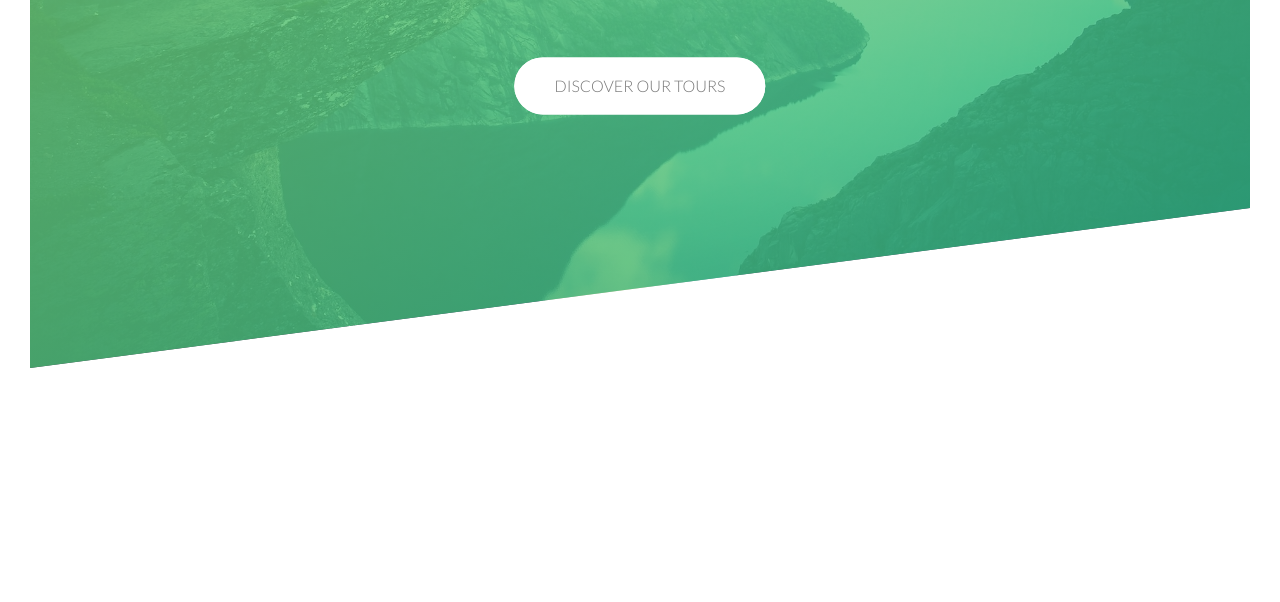
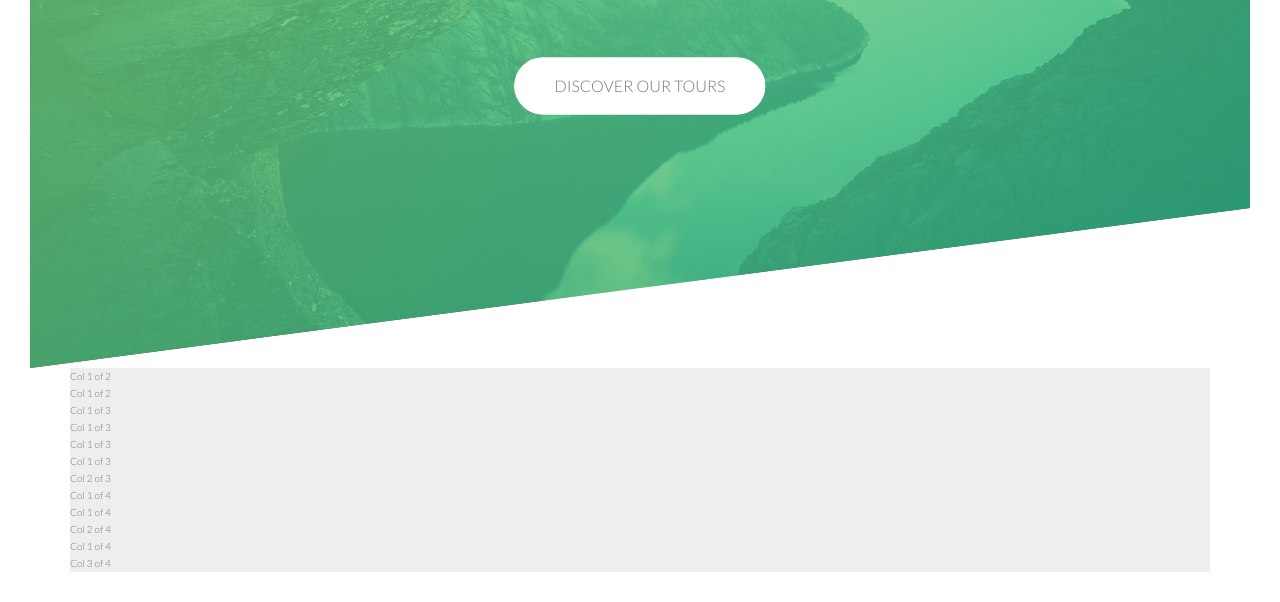
Before and after one commit to afrenchel/Natours, a website: page index.html in a window 1280 px wide. Shown: the part 422-1024 px from the top of the page. Before the commit the page ends 820 px from the top, so only its background shows below. Drawn offline with Linux system fonts and the light colour scheme.

Commit message:
changed main scss import order, and started grid test

```diff
--- a/index.html
+++ b/index.html
@@ -31,5 +31,75 @@
         </div>
 
     </header>
+
+    <section class="grid-test">
+
+        <div class="row">
+            <div class="col-1-of-2">
+                 Col 1 of 2
+
+            </div>
+            <div class="col-1-of-2">
+                Col 1 of 2
+            </div>
+</div>
+
+            <div class="row">
+                <div class="col-1-of-3">
+                     Col 1 of 3
+
+                </div>
+
+                <div class="col-1-of-3">
+                    Col 1 of 3
+                </div>
+
+                <div class="col-1-of-3">
+                    Col 1 of 3
+                </div>
+
+                </div>
+
+                <div class="row">
+                    <div class="col-1-of-3">
+                         Col 1 of 3
+
+                    </div>
+
+                    <div class="col-2-of-3">
+                        Col 2 of 3
+                    </div>
+                    </div>
+<div class="row">
+    <div class="col-1-of-4">
+        Col 1 of 4
+
+   </div>
+
+   <div class="col-1-of-4">
+       Col 1 of 4
+   </div>
+
+   <div class="col-2-of-4">
+       Col 2 of 4
+   </div>
+
+</div>
+
+<div class="row">
+    <div class="col-1-of-4">
+        Col 1 of 4
+
+   </div>
+
+   <div class="col-3-of-4">
+       Col 3 of 4
+   </div>
+
+
+</div>
+
+    </section>
+
 </body>
 </html>
--- /dev/null
+++ b/sass/layout/_gridtest.scss
@@ -0,0 +1,6 @@
+.row {
+
+    max-width: 114rem;
+    background-color: #eee;
+    margin: 0 auto;
+}
--- a/sass/main.scss
+++ b/sass/main.scss
@@ -1,13 +1,16 @@
 
-@import "/sass/base/base";
-@import "/sass/base/animations";
-@import "/sass/base/typography";
-@import "/sass/base/utilities";
+@import "abstracts/functions";
+@import "abstracts/mixins";
+@import "abstracts/variables";
 
-@import "/sass/abstracts/functions";
-@import "/sass/abstracts/mixins";
-@import "/sass/abstracts/variables";
+@import "base/base";
+@import "base/animations";
+@import "base/typography";
+@import "base/utilities";
 
-@import "/sass/pages/home";
-@import "/sass/components/button";
-@import "/sass/layout/header";
+
+
+@import "pages/home";
+@import "components/button";
+@import "layout/header";
+@import "layout/gridtest";
```
Also changed, not shown: sass/main.css, 1 other file.
